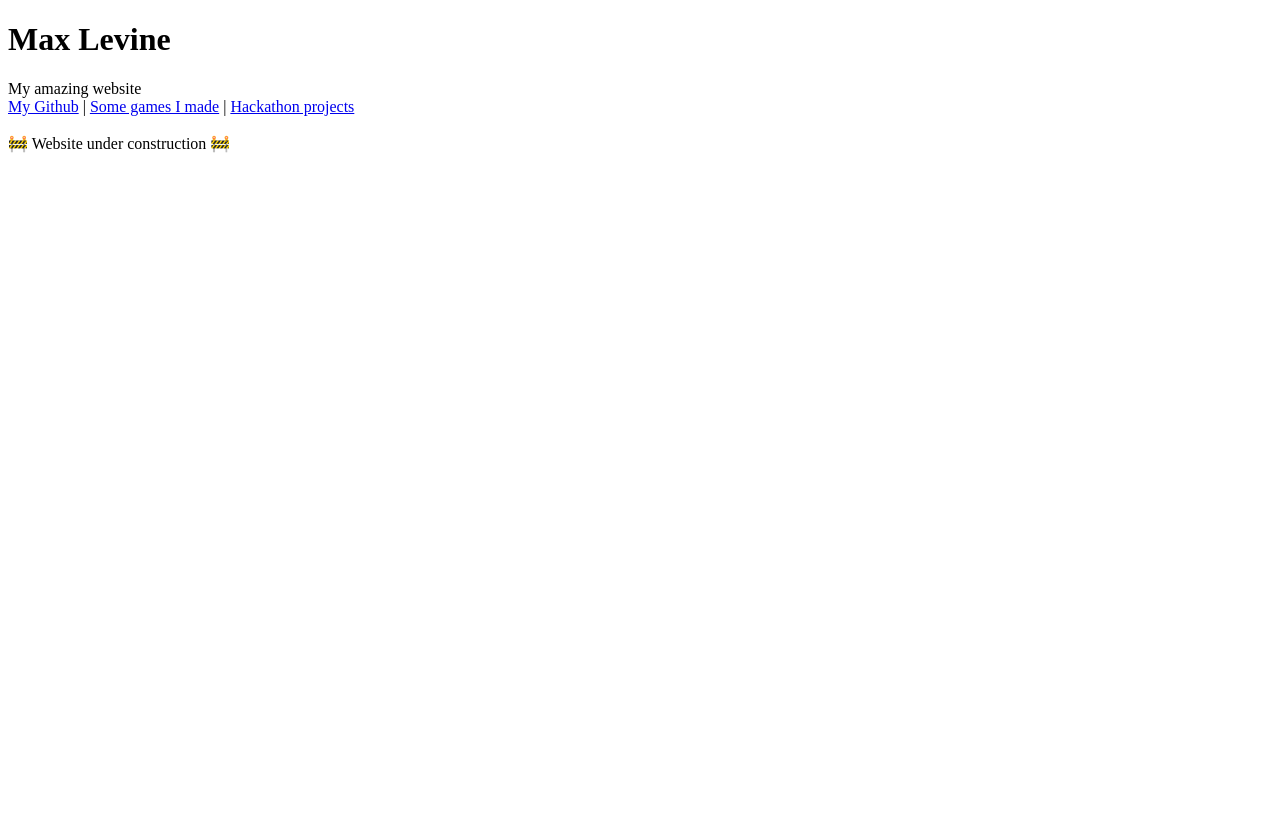
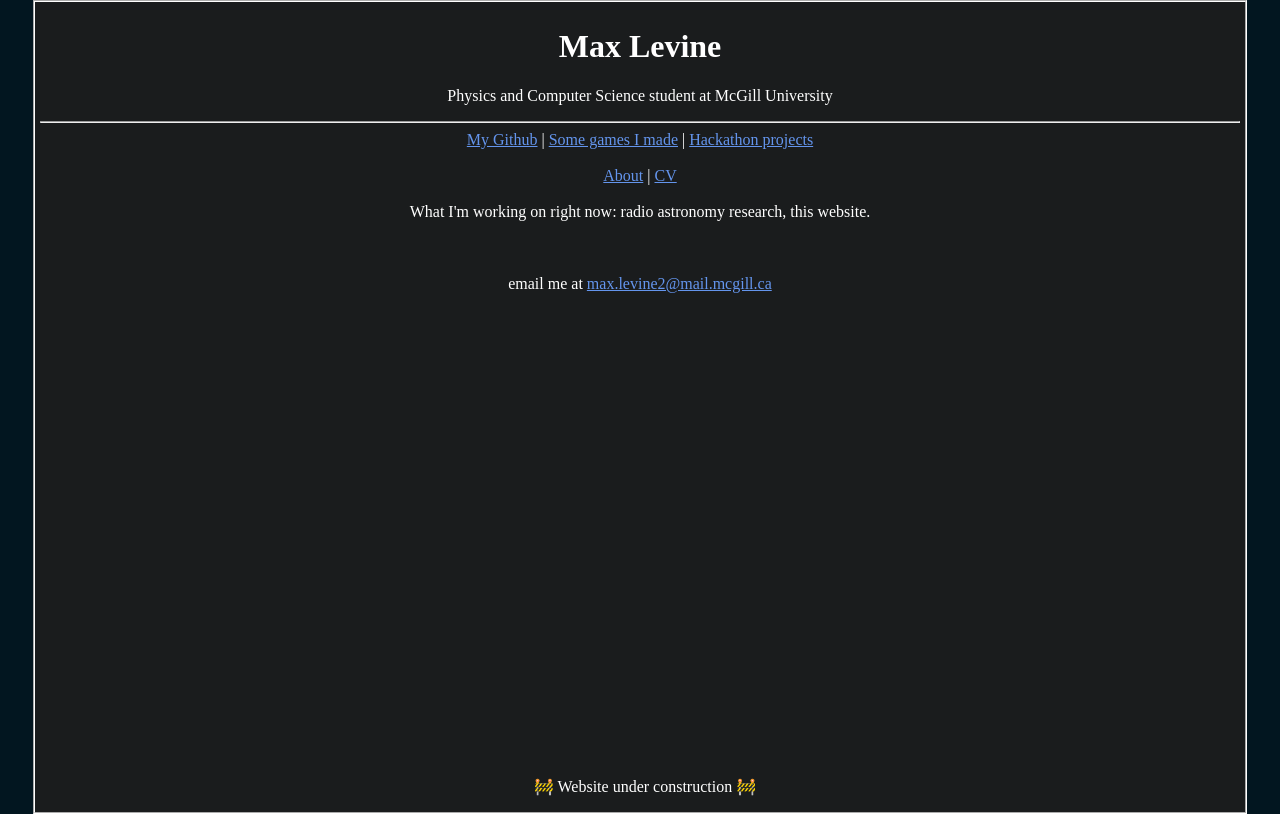
Before and after one commit to Lord-Xam/maxlevine, a plain HTML site: page index.html in a window 1280 px wide. Drawn offline with Linux system fonts and the light colour scheme.

Commit message:
proper website structure

```diff
--- a/index.html
+++ b/index.html
@@ -1,20 +1,78 @@
 <!DOCTYPE html>
 <html>
+
 <head>
 	<title>Max Levine</title>
 </head>
+
 <body>
+
+	<div id=box>
 
 		<h1>Max Levine</h1>
 		<p>
-My amazing website <br>
+			Physics and Computer Science student at McGill University <br>
+			<hr>
+			<!-- this is a comment -->
+
 
 			<a href="https://github.com/Lord-Xam">My Github</a> |
 			<a href="https://lord-xam.itch.io/">Some games I made</a> |
 			<a href="https://dorahacks.io/hacker/U_68738c56a3e0d">Hackathon projects </a> <br><br>
 
-  🚧 Website under construction 🚧
-</p>
+			<!-- <img src="images/profile.jpg" alt="me" /> <br> -->
+
+			<a href="about.html" title="Who am I?">About</a> |
+			<a href="CV.pdf" title="CV?">CV</a> <br> <br>
+
+			What I'm working on right now: radio astronomy research, this website. <br><br><br><br>
+
+			email me at <a href="mailto:max.levine2@mail.mcgill.ca">max.levine2@mail.mcgill.ca </a> <br><br>
+
+			<p class="bottom">🚧 Website under construction 🚧</p>
+	</div>
+
+	<style>
+		html, body {
+			height: 100%;
+			min-height: 100vh;
+			text-align: center;
+			background-color: #021620;
+			margin: 0;
+		}
+
+		a {
+			color: cornflowerblue;
+		}
+
+		a:visited {
+			color: violet;
+		}
+
+		img {
+			max-width: 100%;
+			height: 200px;
+			vertical-align: middle;
+		}
+
+		#box {
+			color: white;
+			background-color: #1a1c1d;
+			border: 2px groove white;
+			width: 1200px;
+			padding: 5px;
+			margin: auto;
+			min-height: 100vh;
+			position: relative;
+		}
+
+		.bottom {
+			position: absolute;
+			bottom: 0;
+			width: 100%;
+		}
+	</style>
 
 </body>
+
 </html>
```
Also changed, not shown: about.html (added, +49 -0 lines), 1 other file. Lines whose indentation alone changed are shown as unchanged.
